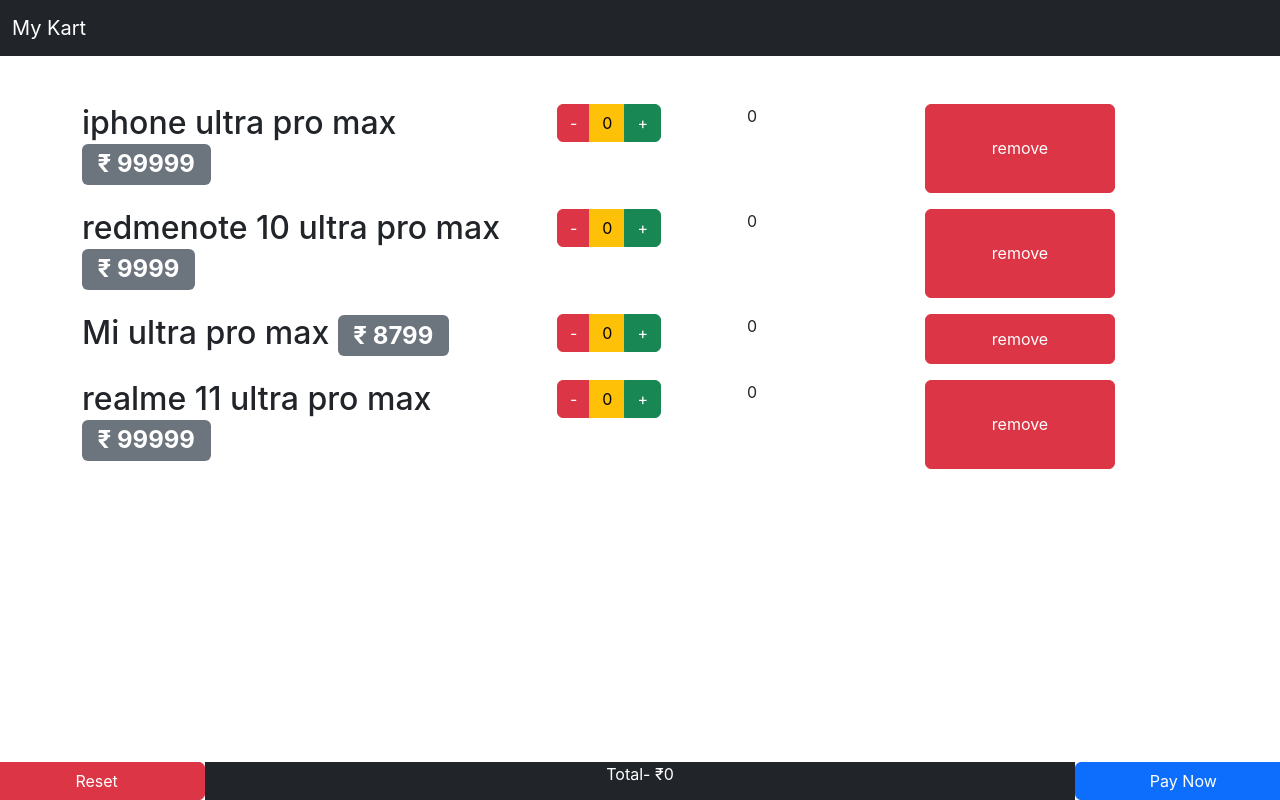
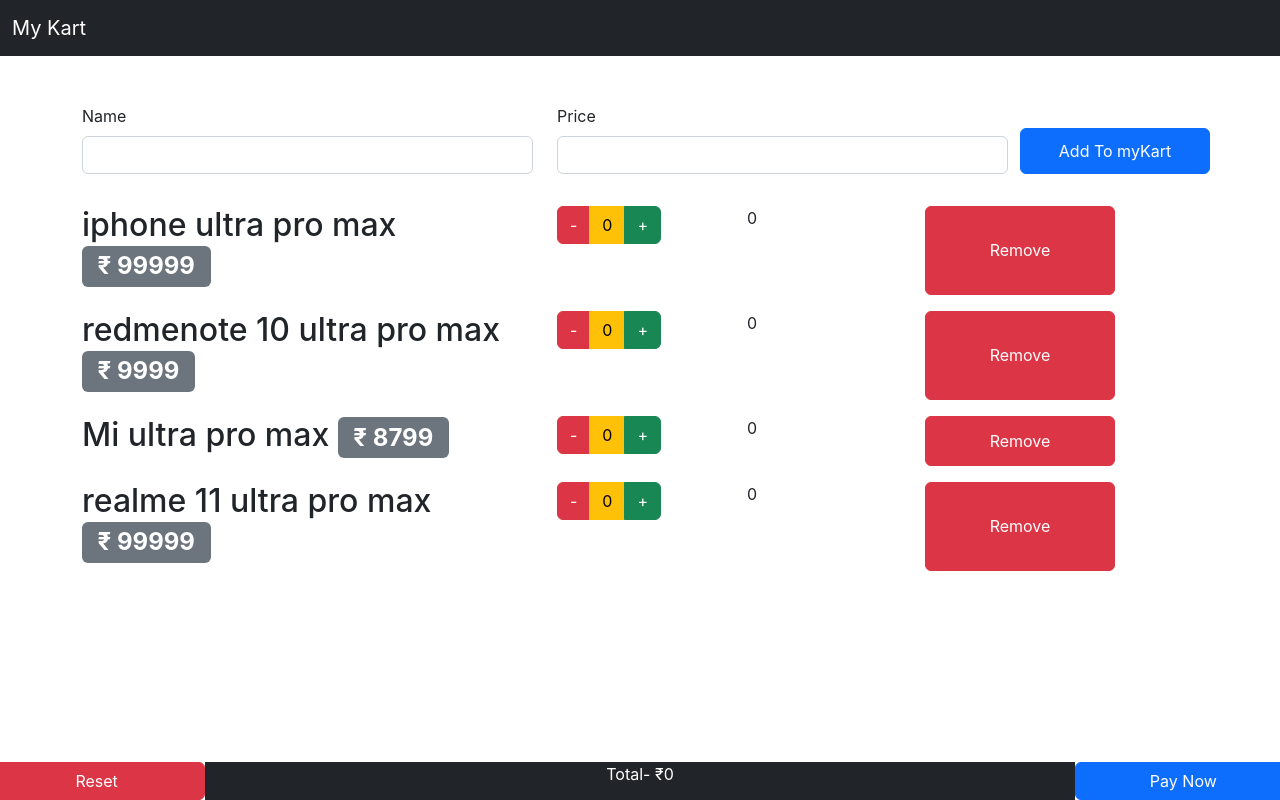
Before and after one commit to glitchvishal/My_kart, a React (Create React App) app: page / in a window 1280 px wide. Built offline with nearby package versions, Linux system fonts and the light colour scheme.

Commit message:
add Item

```diff
--- a/src/App.js
+++ b/src/App.js
@@ -4,6 +4,7 @@
 // import Product from './components/Product';
 import ProductList from './components/ProductList'
 import Footer from './components/Footer'
+import Additem from './components/Additem';
 
 
 function App() {
@@ -58,12 +59,23 @@
     setTotalAmount(0)
   }
 
+  const removeItem = (index) => {
+    let newProductList = [...productList]
+    let newTotalAmount = totalAmount
+
+    newTotalAmount -= newProductList[index].quantity * newProductList[index].price
+    newProductList.splice(index, 1)
+    setProductList(newProductList)
+    setTotalAmount(newTotalAmount)
+  }
+
 
   return (
     <>
     <Navbar />
     <main className="container mt-5">
-    <ProductList productList={productList} incrementQuantity = {incrementQuantity}  decrementQuantity = {decrementQuantity} />
+    <Additem/>
+    <ProductList productList={productList} incrementQuantity = {incrementQuantity}  decrementQuantity = {decrementQuantity} removeItem={removeItem} />
     </main>
     <Footer totalAmount = {totalAmount} resetQuantity = {resetQuantity}/>
     </>
--- /dev/null
+++ b/src/components/Additem.jsx
@@ -0,0 +1,19 @@
+import React from 'react'
+
+class Additem extends React.Component {
+    render() {
+        return <form className="row">
+        <div className="mb-3 col-5">
+          <label htmlFor="InputName" className="form-label">Name</label>
+          <input type="text" className="form-control" id="InputName" aria-describedby="name"/>
+        </div>
+        <div className="mb-3 col-5">
+          <label htmlFor="inputPrice" className="form-label">Price</label>
+          <input type="number" className="form-control" id="price"/>
+        </div>
+        <button type="submit" className="btn btn-primary mt-4 mb-3 col-2">Add To myKart</button>
+      </form>;
+    }
+}
+
+export default Additem;
--- a/src/components/Product.jsx
+++ b/src/components/Product.jsx
@@ -18,7 +18,7 @@
         <div className="col-2">
             {props.product.quantity*props.product.price}
         </div>
-        <button className="col-2 btn btn-danger">remove</button>
+        <button className="col-2 btn btn-danger" onClick={ () => {props.removeItem(props.index);}}>Remove</button>
     </div>
   )
 }
--- a/src/components/ProductList.jsx
+++ b/src/components/ProductList.jsx
@@ -3,8 +3,10 @@
 
 export default function ProductList(props) {
   return (
+    props.productList.length > 0 ?
     props.productList.map((product,i) => {
-      return <Product  product={product} key={i}  incrementQuantity= {props.incrementQuantity} index={i} decrementQuantity = {props.decrementQuantity}/>
+      return <Product  product={product} key={i}  incrementQuantity= {props.incrementQuantity} index={i} decrementQuantity = {props.decrementQuantity} removeItem={props.removeItem}/>
     })
+    : <h1>No Item Found😔</h1>
   )
 }
```
